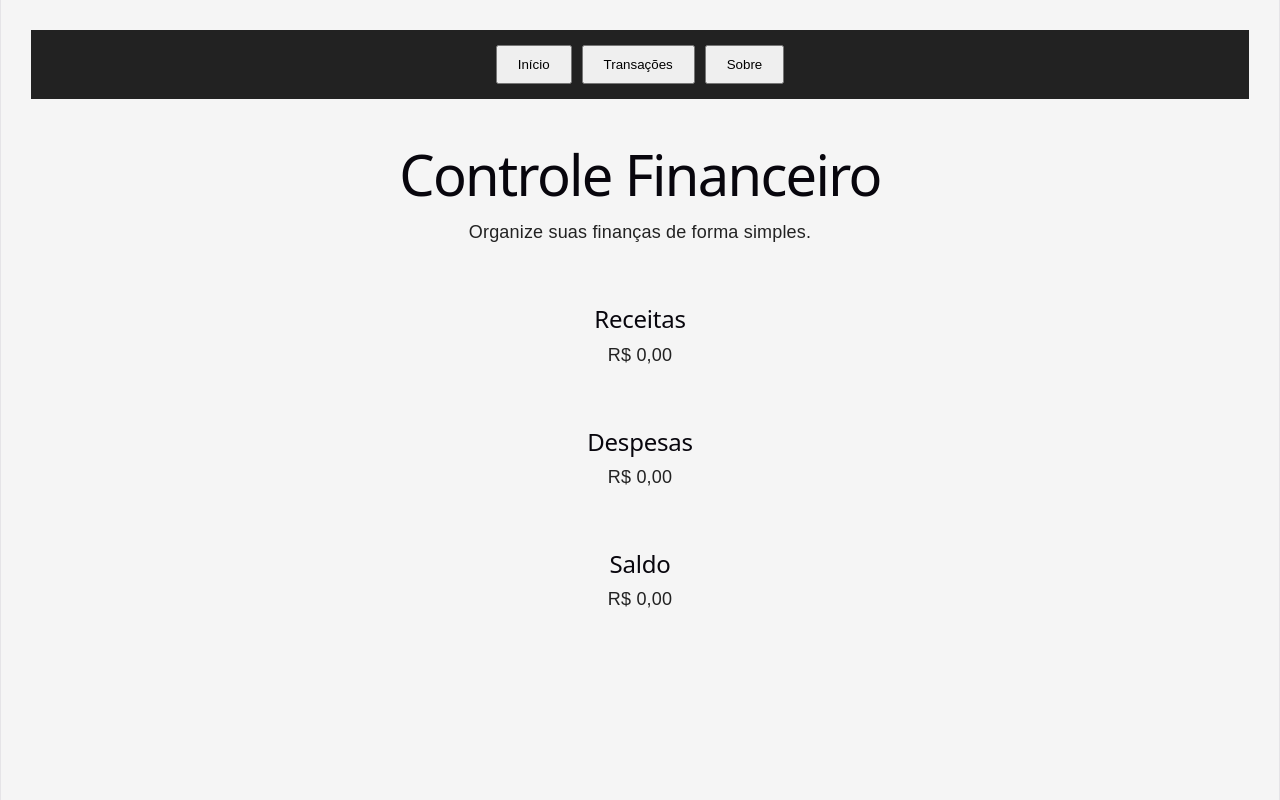
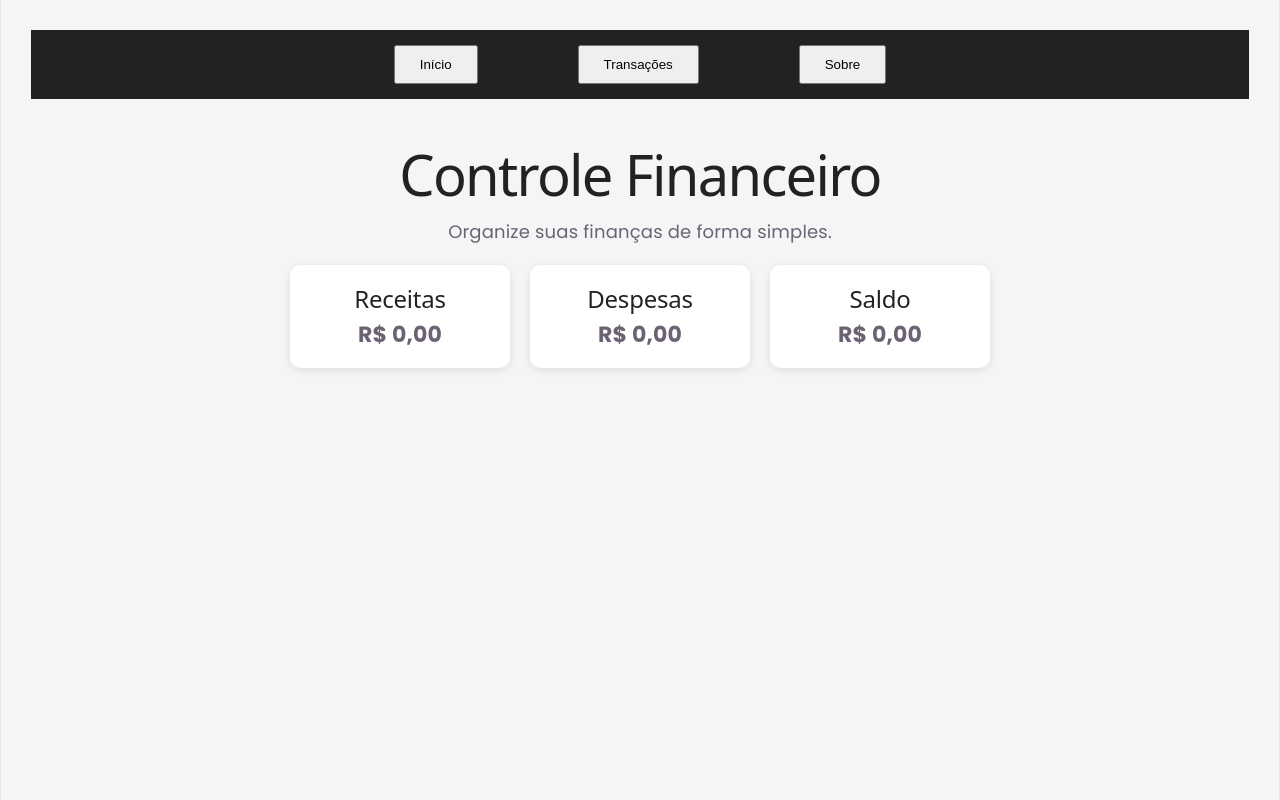
Before and after one commit to mateussfragaa/controle_financeiro_react, a React (Vite) app: page / in a window 1280 px wide. Built offline with nearby package versions, Linux system fonts and the light colour scheme.

Commit message:
style: adiciona estilização básica na em home e transacoes

```diff
--- a/src/App.css
+++ b/src/App.css
@@ -1,7 +1,12 @@
+@import url('https://fonts.googleapis.com/css2?family=Poppins:wght@400;500;600;700&display=swap');
+
 body {
   margin: 0;
-  font-family: Arial, sans-serif;
+  font-family: 'Poppins', sans-serif;
   background: #f5f5f5;
+}
+
+h1 {
   color: #222;
 }
 
@@ -16,8 +21,8 @@ nav {
 }
 
 nav button {
-  margin: 0 5px;
-  padding: 10px 20px;
+  margin: 0 50px;
+  padding: 10px 24px;
   cursor: pointer;
 }
 
@@ -29,11 +34,72 @@ div {
 input {
   padding: 10px;
   margin: 10px;
-
-  border-radius: 10px;
 }
 
 button {
   padding: 10px 20px;
   cursor: pointer;
 }
+
+/* HOME */
+
+.resumo {
+  display: flex;
+  justify-content: center;
+  gap: 20px;
+  padding: 20px;
+  flex-wrap: wrap;
+}
+
+.card {
+  background: white;
+  width: 180px;
+  padding: 20px;
+  border-radius: 10px;
+  box-shadow: 0 2px 8px rgba(0, 0, 0, 0.1);
+}
+
+.card h2 {
+  margin-top: 0;
+  color: #222;
+}
+
+.card p {
+  font-size: 22px;
+  font-weight: bold;
+}
+
+/* Transacoes */
+
+.formulario {
+  display: flex;
+  justify-content: center;
+  align-items: center;
+  gap: 10px;
+}
+
+.formulario input {
+  width: 250px;
+  border: 1px solid #ccc;
+  border-radius: 6px;
+}
+
+.formulario button {
+  border: none;
+  border-radius: 6px;
+  background: #222;
+  color: white;
+}
+
+.transacao {
+  background: white;
+  max-width: 400px;
+  margin: 20px auto;
+  padding: 20px;
+  border-radius: 10px;
+  box-shadow: 0 2px 8px rgba(0, 0, 0, 0.1);
+}
+
+.transacao p {
+  margin-bottom: 0;
+}
```
